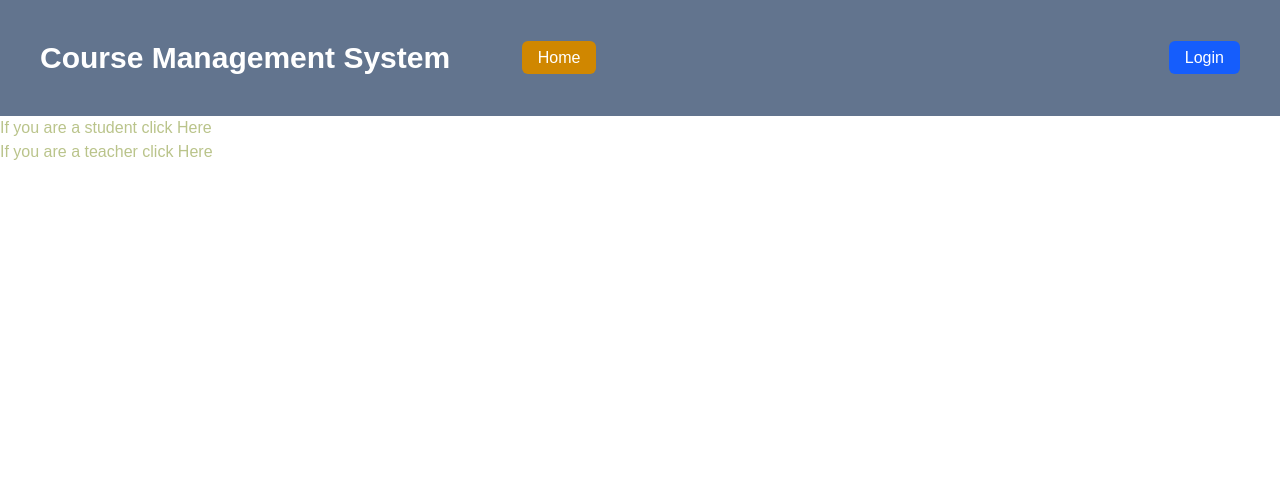
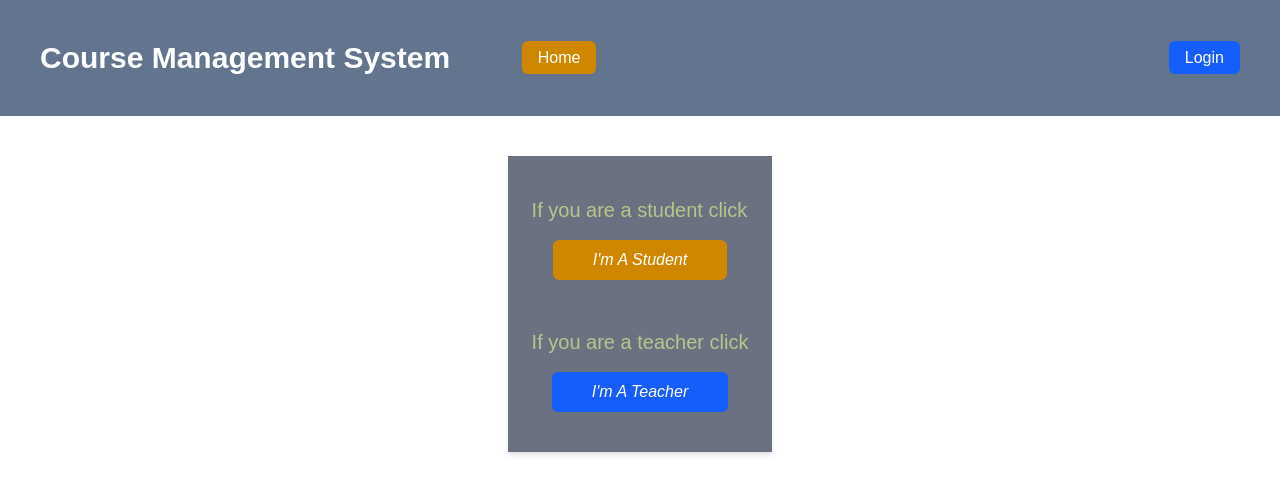
Before and after one commit to gbolin9/project-test, a Next.js app: page /login in a window 1280 px wide. Shown: the top 494 px of the page. Built offline with nearby package versions, Linux system fonts and the light colour scheme.

Commit message:
styled login page.tsx

```diff
--- a/app/login/page.tsx
+++ b/app/login/page.tsx
@@ -3,12 +3,31 @@ import Link from "next/link";
 export default function loginPage() {
 
     return (
-            <main>
+            <main className="mx-auto py-10">
+                <div className= "max-w-md mx-auto p-6 bg-gray-500 shadow-md py-4">
 
-                <h1>If you are a student click<Link href="/studentlogin"> Here</Link></h1>
+                <div className="py-4 justify-center items-center">
+                    <h1 className="text-xl py-2">If you are a student click</h1>
+                        <div className="flex justify-center py-2">
+                        <Link
+                        className="px-10 py-2 bg-yellow-600 text-white rounded-md hover:bg-green-500 transition-colors italic"
+                        href="/studentlogin">
+                        I'm A Student
+                        </Link>
+                        </div>
+                </div>
 
-                <h1>If you are a teacher click<Link href="/teacherlogin"> Here</Link></h1>
-
+                <div className="py-4 justify-center items-center">
+                    <h1 className="text-xl py-2">If you are a teacher click</h1>
+                        <div className="flex justify-center py-2">
+                        <Link
+                        className="px-10 py-2 bg-blue-600 text-white rounded-md hover:bg-green-500 transition-colors italic"
+                        href="/teacherlogin">
+                         I'm A Teacher
+                        </Link>
+                        </div>
+                    </div>
+                </div>
             </main>
         );
 
```
